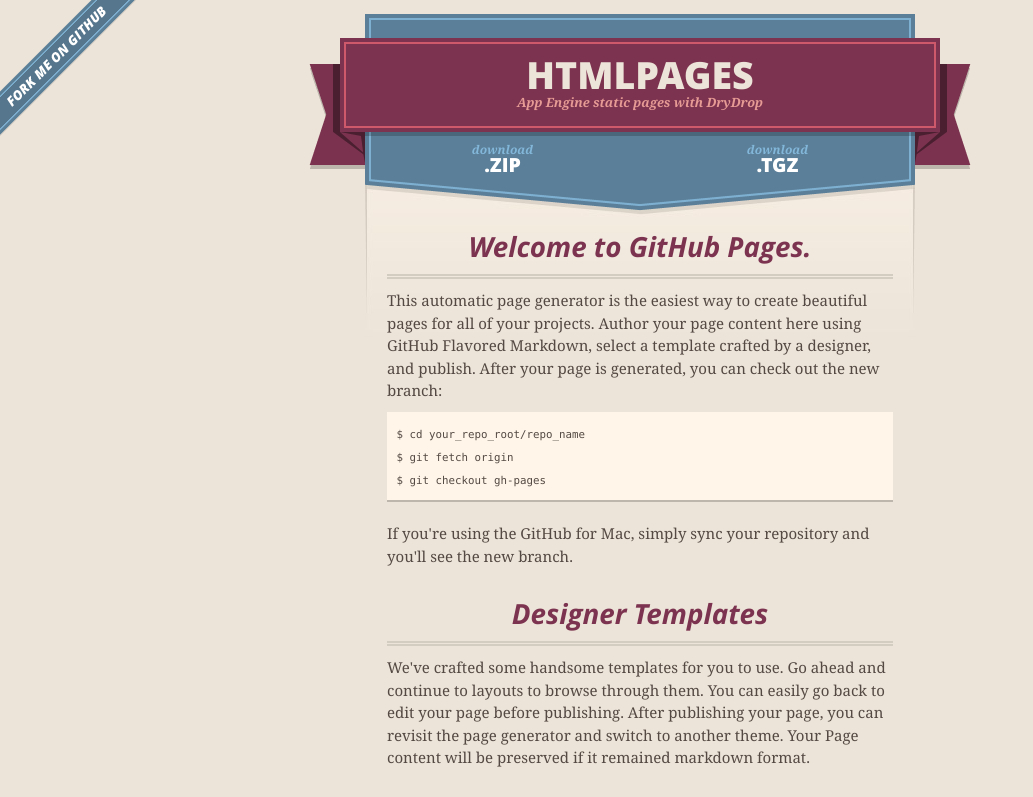
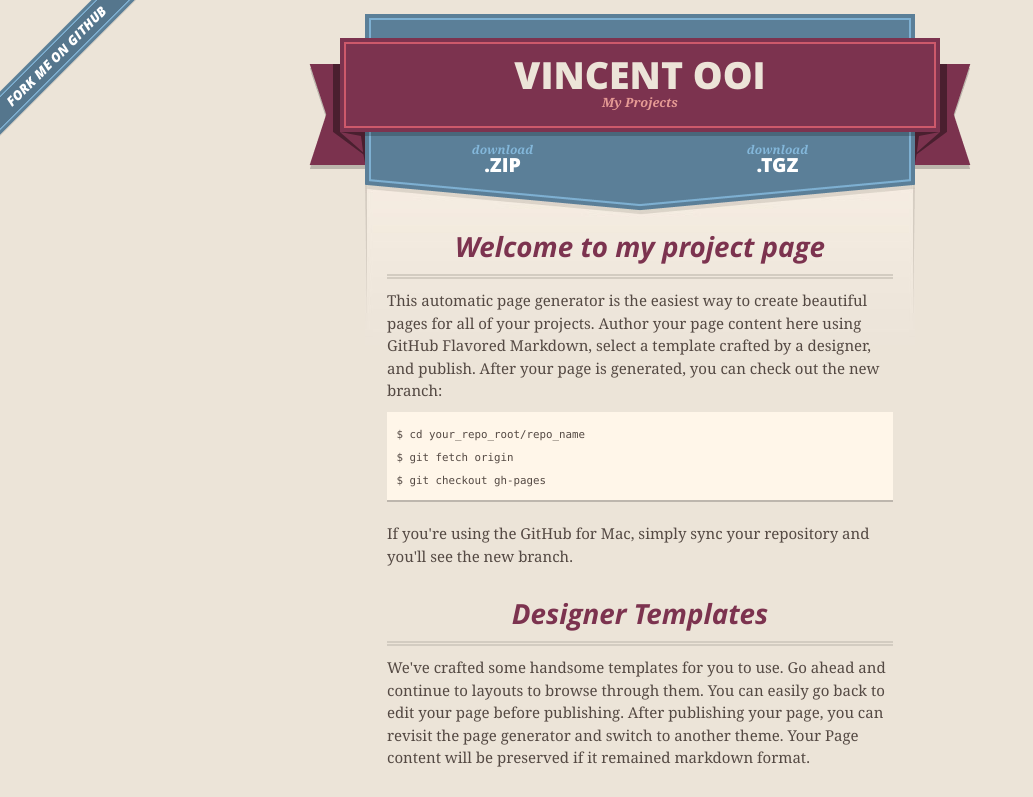
Before and after one commit to ooi1/htmlpages, a plain HTML site: page index.html in a window 1280 px wide. Shown: the top 797 px of the page, without its empty margins (0-1033 px from the left). Drawn offline with nearby package versions, Linux system fonts and the light colour scheme.

Commit message:
simple update

```diff
--- a/index.html
+++ b/index.html
@@ -27,8 +27,8 @@
       <header>
         <span class="ribbon-outer">
           <span class="ribbon-inner">
-            <h1>Htmlpages</h1>
-            <h2>App Engine static pages with DryDrop</h2>
+            <h1>Vincent Ooi</h1>
+            <h2>My Projects</h2>
           </span>
           <span class="left-tail"></span>
           <span class="right-tail"></span>
@@ -46,7 +46,7 @@
 
 
       <section id="main_content">
-        <h3>Welcome to GitHub Pages.</h3>
+        <h3>Welcome to my project page</h3>
 
 <p>This automatic page generator is the easiest way to create beautiful pages for all of your projects. Author your page content here using GitHub Flavored Markdown, select a template crafted by a designer, and publish. After your page is generated, you can check out the new branch:</p>
 
```
